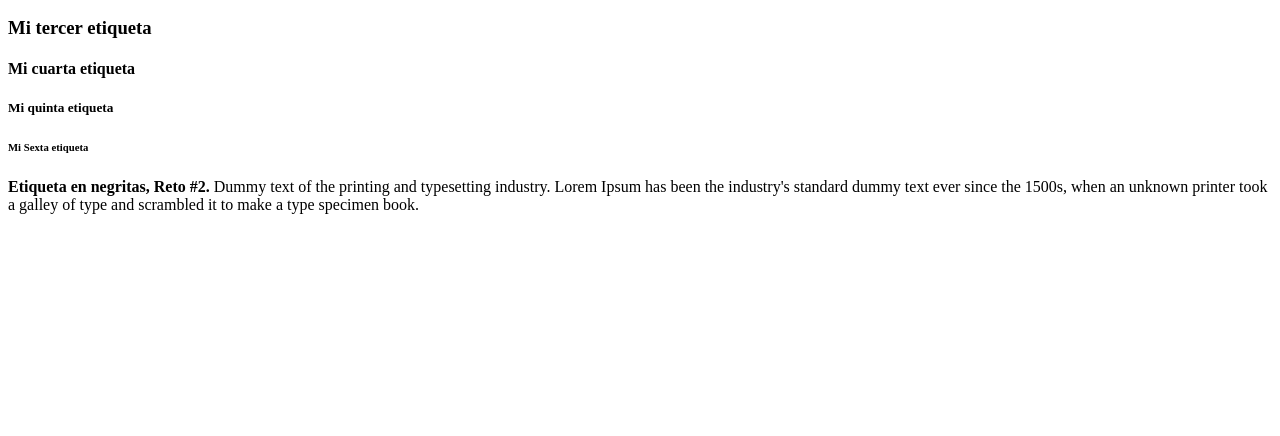
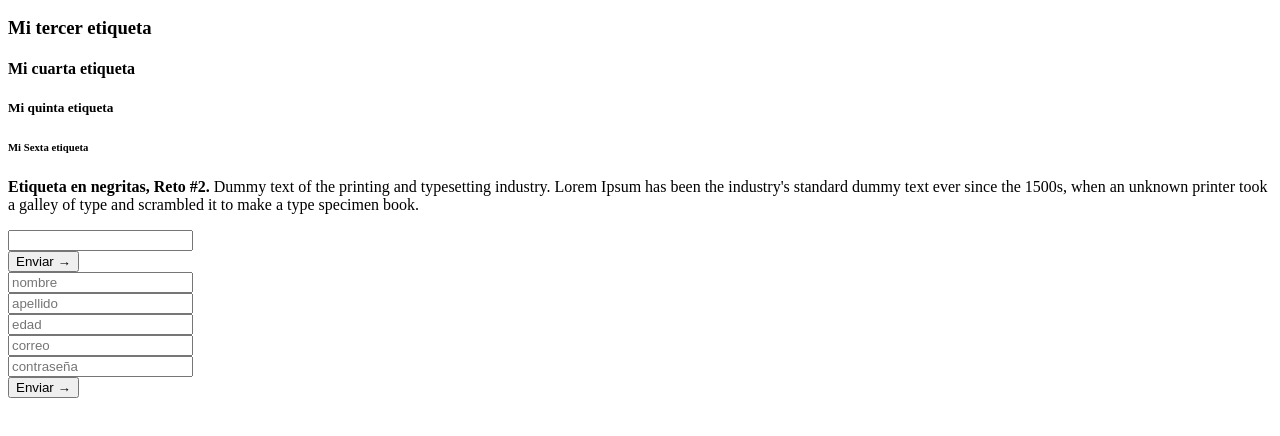
Before and after one commit to AXDELAROSA/santander-front, a plain HTML site: page index.html in a window 1280 px wide. Shown: the part 110-546 px from the top of the page. Drawn offline with Linux system fonts and the light colour scheme.

Commit message:
Tercer Reto

```diff
--- a/index.html
+++ b/index.html
@@ -25,5 +25,21 @@
          an unknown printer took a galley of type and scrambled
           it to make a type specimen book.
     </p>
+
+    <!-- <input type="text"><br> -->
+    <form action="">
+        <input type="email"><br>
+        <button type="submit">Enviar &rarr;</button>
+    </form>
+
+    <form action="">
+        <input type="nombre" placeholder="nombre"><br>
+        <input type="apellido" placeholder="apellido"><br>
+        <input type="number" placeholder="edad"><br>
+        <input type="email" placeholder="correo"><br>
+        <input type="password" placeholder="contraseña"><br>
+        <button type="submit">Enviar &rarr;</button>
+    </form>
+
 </body>
 </html>
```
